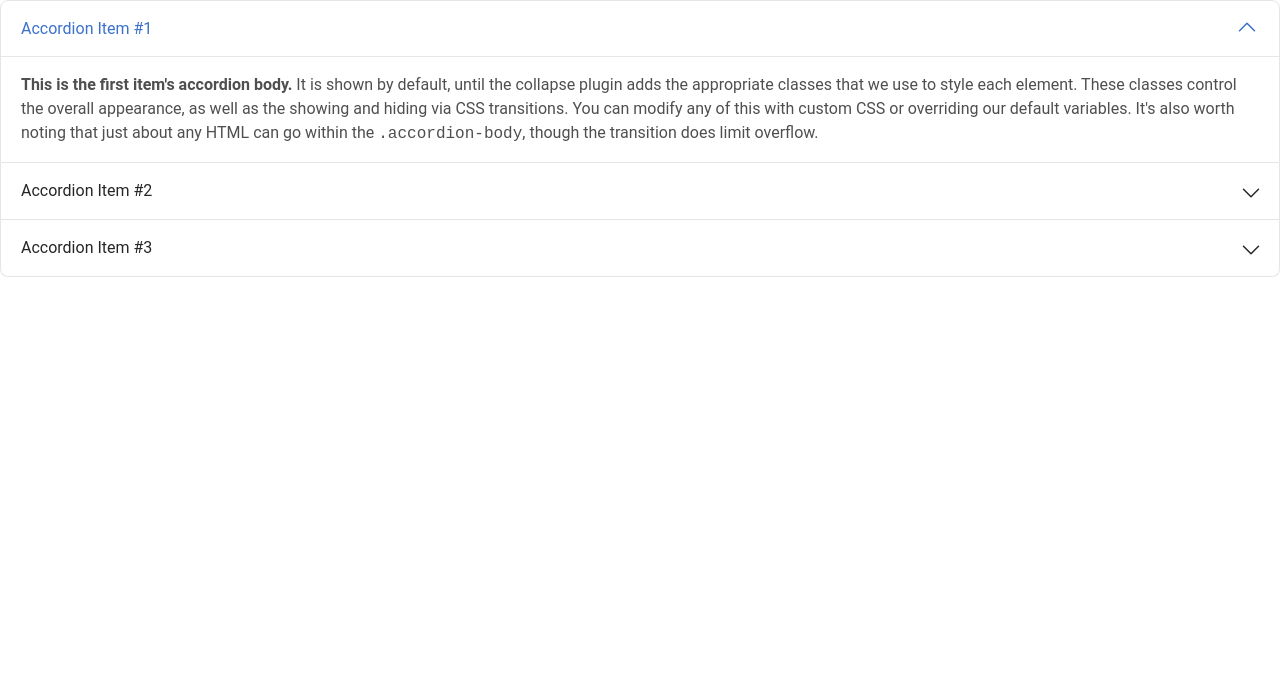
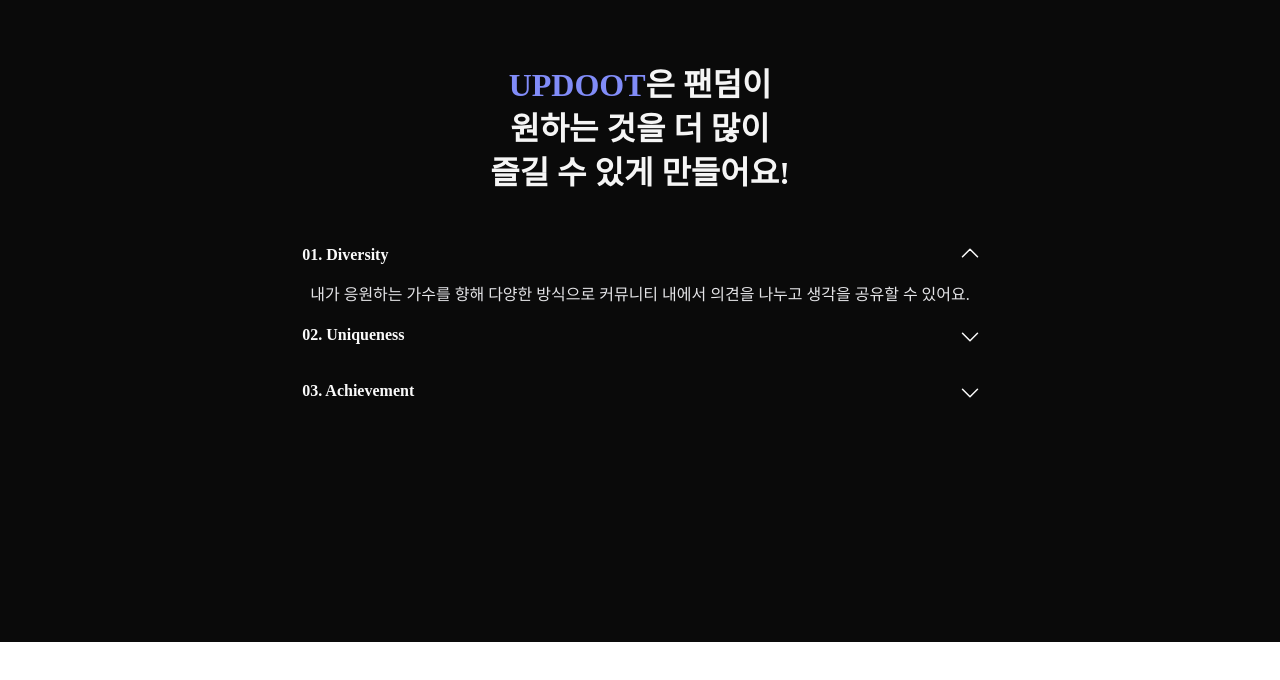
Before and after one commit to kanghyungmin/MVP, a Next.js app: page /component/arcordinan in a window 1280 px wide. Shown: the top 680 px of the page. Built offline with nearby package versions, Linux system fonts and the light colour scheme; what tw-elements would draw is missing.

Commit message:
add arcordian envets

```diff
--- a/pages/component/arcordinan.tsx
+++ b/pages/component/arcordinan.tsx
@@ -1,8 +1,10 @@
 "use client";
-import React, { useEffect } from "react";
+import React, { useEffect, useState } from "react";
 import { Collapse, initTE } from "tw-elements";
 
 function Arcodian() {
+  const [count, setCount] = useState(0);
+
   useEffect(() => {
     const init = async () => {
       const { Collapse, initTE } = await import("tw-elements");
@@ -13,24 +15,40 @@
 
   return (
     <div>
-      <div id="accordionExample">
-        <div className="rounded-t-lg border border-neutral-200 bg-white dark:border-neutral-600 dark:bg-neutral-800">
-          <h2 className="mb-0" id="headingOne">
+      <div className="w-full h-[642px] bg-neutral-950 px-4 pb-40 flex-col justify-center items-center gap-8 inline-flex">
+        <div className="self-stretch bg-neutral-950 text-center ">
+          <span className="bg-neutral-950 text-indigo-400 text-[32px] font-bold font-['Pretendard'] leading-[44px]">
+            UPDOOT
+          </span>
+          <span className="text-neutral-100 text-[32px] font-bold font-['Pretendard'] leading-[44px]">
+            은 팬덤이
+            <br />
+            원하는 것을 더 많이
+            <br />
+            즐길 수 있게 만들어요!
+          </span>
+        </div>
+        <div className="bg-neutral-950 min-w-[343px]" id="accordionExample">
+          <div className="bg-neutral-950">
+            <h2
+              className="mb-0 bg-neutral-950 text-2xl font-bold font-['Pretendard'] leading-loose"
+              id="headingOne"
+            >
               <button
-              className="group relative flex w-full items-center rounded-t-[15px] border-0 bg-white px-5 py-4 text-left text-base text-neutral-800 transition [overflow-anchor:none] hover:z-[2] focus:z-[3] focus:outline-none dark:bg-neutral-800 dark:text-white [&:not([data-te-collapse-collapsed])]:bg-white [&:not([data-te-collapse-collapsed])]:text-primary [&:not([data-te-collapse-collapsed])]:[box-shadow:inset_0_-1px_0_rgba(229,231,235)] dark:[&:not([data-te-collapse-collapsed])]:bg-neutral-800 dark:[&:not([data-te-collapse-collapsed])]:text-primary-400 dark:[&:not([data-te-collapse-collapsed])]:[box-shadow:inset_0_-1px_0_rgba(75,85,99)]"
+                className="group bg-neutral-950  relative flex text-neutral-50 w-full items-center rounded-t-[15px] border-0 px-7 py-4 text-left text-base text-white-800 transition"
                 type="button"
                 data-te-collapse-init
                 data-te-target="#collapseOne"
                 aria-expanded="true"
                 aria-controls="collapseOne"
               >
-              Accordion Item #1
-              <span className="ml-auto h-5 w-5 shrink-0 rotate-[-180deg] fill-[#336dec] transition-transform duration-200 ease-in-out group-[[data-te-collapse-collapsed]]:rotate-0 group-[[data-te-collapse-collapsed]]:fill-[#212529] motion-reduce:transition-none dark:fill-blue-300 dark:group-[[data-te-collapse-collapsed]]:fill-white">
+                01. Diversity
+                <span className="-mr-1 ml-auto h-5 w-5 shrink-0 rotate-[-180deg] fill-[#336dec] transition-transform duration-200 ease-in-out group-[[data-te-collapse-collapsed]]:mr-0 group-[[data-te-collapse-collapsed]]:rotate-0 group-[[data-te-collapse-collapsed]]:fill-[#212529] motion-reduce:transition-none dark:fill-blue-300 dark:group-[[data-te-collapse-collapsed]]:fill-white">
                   <svg
                     xmlns="http://www.w3.org/2000/svg"
                     fill="none"
                     viewBox="0 0 24 24"
-                  stroke-width="1.5"
+                    strokeWidth="1.5"
                     stroke="currentColor"
                     className="h-6 w-6"
                   >
@@ -51,22 +69,19 @@
               aria-labelledby="headingOne"
               data-te-parent="#accordionExample"
             >
-            <div className="px-5 py-4">
-              <strong>This is the first item's accordion body.</strong> It is
-              shown by default, until the collapse plugin adds the appropriate
-              classes that we use to style each element. These classes control
-              the overall appearance, as well as the showing and hiding via CSS
-              transitions. You can modify any of this with custom CSS or
-              overriding our default variables. It's also worth noting that just
-              about any HTML can go within the <code>.accordion-body</code>,
-              though the transition does limit overflow.
+              <div className="min-w-[279px] text-zinc-200 text-base px-9 font-normal font-['Pretendard'] leading-normal">
+                내가 응원하는 가수를 향해 다양한 방식으로 커뮤니티 내에서 의견을
+                나누고 생각을 공유할 수 있어요.
               </div>
             </div>
           </div>
-        <div className="border border-t-0 border-neutral-200 bg-white dark:border-neutral-600 dark:bg-neutral-800">
-          <h2 className="mb-0" id="headingTwo">
+          <div className="bg-neutral-950 min-w-[343px]">
+            <h2
+              className="mb-0 bg-neutral-950 text-2xl font-bold font-['Pretendard'] leading-loose"
+              id="headingTwo"
+            >
               <button
-              className="group relative flex w-full items-center rounded-none border-0 bg-white px-5 py-4 text-left text-base text-neutral-800 transition [overflow-anchor:none] hover:z-[2] focus:z-[3] focus:outline-none dark:bg-neutral-800 dark:text-white [&:not([data-te-collapse-collapsed])]:bg-white [&:not([data-te-collapse-collapsed])]:text-primary [&:not([data-te-collapse-collapsed])]:[box-shadow:inset_0_-1px_0_rgba(229,231,235)] dark:[&:not([data-te-collapse-collapsed])]:bg-neutral-800 dark:[&:not([data-te-collapse-collapsed])]:text-primary-400 dark:[&:not([data-te-collapse-collapsed])]:[box-shadow:inset_0_-1px_0_rgba(75,85,99)]"
+                className="group bg-neutral-950  relative flex text-neutral-50 w-full items-center rounded-t-[15px] border-0 px-7 py-4 text-left text-base text-white-800 transition"
                 type="button"
                 data-te-collapse-init
                 data-te-collapse-collapsed
@@ -74,13 +89,13 @@
                 aria-expanded="false"
                 aria-controls="collapseTwo"
               >
-              Accordion Item #2
+                02. Uniqueness
                 <span className="-mr-1 ml-auto h-5 w-5 shrink-0 rotate-[-180deg] fill-[#336dec] transition-transform duration-200 ease-in-out group-[[data-te-collapse-collapsed]]:mr-0 group-[[data-te-collapse-collapsed]]:rotate-0 group-[[data-te-collapse-collapsed]]:fill-[#212529] motion-reduce:transition-none dark:fill-blue-300 dark:group-[[data-te-collapse-collapsed]]:fill-white">
                   <svg
                     xmlns="http://www.w3.org/2000/svg"
                     fill="none"
                     viewBox="0 0 24 24"
-                  stroke-width="1.5"
+                    strokeWidth="1.5"
                     stroke="currentColor"
                     className="h-6 w-6"
                   >
@@ -100,22 +115,19 @@
               aria-labelledby="headingTwo"
               data-te-parent="#accordionExample"
             >
-            <div className="px-5 py-4">
-              <strong>This is the second item's accordion body.</strong> It is
-              hidden by default, until the collapse plugin adds the appropriate
-              classes that we use to style each element. These classes control
-              the overall appearance, as well as the showing and hiding via CSS
-              transitions. You can modify any of this with custom CSS or
-              overriding our default variables. It's also worth noting that just
-              about any HTML can go within the <code>.accordion-body</code>,
-              though the transition does limit overflow.
+              <div className="min-w-[279px] text-zinc-200 text-base px-9 font-normal font-['Pretendard'] leading-normal">
+                공연에 대한 단독 티켓팅, 단 하나뿐인 NFT, 그리고 투표 등
+                크리에이티브 오너십을 가질 수 있는 새로운 방안을 제시해요.
               </div>
             </div>
           </div>
-        <div className="rounded-b-lg border border-t-0 border-neutral-200 bg-white dark:border-neutral-600 dark:bg-neutral-800">
-          <h2 className="accordion-header mb-0" id="headingThree">
+          <div className="bg-neutral-950">
+            <h2
+              className="mb-0 bg-neutral-950 text-2xl font-bold font-['Pretendard'] leading-loose"
+              id="headingThree"
+            >
               <button
-              className="group relative flex w-full items-center border-0 bg-white px-5 py-4 text-left text-base text-neutral-800 transition [overflow-anchor:none] hover:z-[2] focus:z-[3] focus:outline-none dark:bg-neutral-800 dark:text-white [&:not([data-te-collapse-collapsed])]:bg-white [&:not([data-te-collapse-collapsed])]:text-primary [&:not([data-te-collapse-collapsed])]:[box-shadow:inset_0_-1px_0_rgba(229,231,235)] dark:[&:not([data-te-collapse-collapsed])]:bg-neutral-800 dark:[&:not([data-te-collapse-collapsed])]:text-primary-400 dark:[&:not([data-te-collapse-collapsed])]:[box-shadow:inset_0_-1px_0_rgba(75,85,99)] [&[data-te-collapse-collapsed]]:rounded-b-[15px] [&[data-te-collapse-collapsed]]:transition-none"
+                className="group bg-neutral-950  relative flex text-neutral-50 w-full items-center rounded-t-[15px] border-0 px-7 py-4 text-left text-base text-white-800 transition"
                 type="button"
                 data-te-collapse-init
                 data-te-collapse-collapsed
@@ -123,13 +135,13 @@
                 aria-expanded="false"
                 aria-controls="collapseThree"
               >
-              Accordion Item #3
+                03. Achievement
                 <span className="-mr-1 ml-auto h-5 w-5 shrink-0 rotate-[-180deg] fill-[#336dec] transition-transform duration-200 ease-in-out group-[[data-te-collapse-collapsed]]:mr-0 group-[[data-te-collapse-collapsed]]:rotate-0 group-[[data-te-collapse-collapsed]]:fill-[#212529] motion-reduce:transition-none dark:fill-blue-300 dark:group-[[data-te-collapse-collapsed]]:fill-white">
                   <svg
                     xmlns="http://www.w3.org/2000/svg"
                     fill="none"
                     viewBox="0 0 24 24"
-                  stroke-width="1.5"
+                    strokeWidth="1.5"
                     stroke="currentColor"
                     className="h-6 w-6"
                   >
@@ -149,15 +161,10 @@
               aria-labelledby="headingThree"
               data-te-parent="#accordionExample"
             >
-            <div className="px-5 py-4">
-              <strong>This is the third item's accordion body.</strong> It is
-              hidden by default, until the collapse plugin adds the appropriate
-              classes that we use to style each element. These classes control
-              the overall appearance, as well as the showing and hiding via CSS
-              transitions. You can modify any of this with custom CSS or
-              overriding our default variables. It's also worth noting that just
-              about any HTML can go within the <code>.accordion-body</code>,
-              though the transition does limit overflow.
+              <div className="min-w-[279px] text-zinc-200 text-base px-9 font-normal font-['Pretendard'] leading-normal">
+                수동적으로 소비하는 팬 문화가 아닌, 스스로 만들어 가는 새로운 팬
+                문화 확산에 참여할 수 있어요.
+              </div>
             </div>
           </div>
         </div>
```
Also changed, not shown: pages/index.tsx (+7 -64 lines). Lines whose indentation alone changed are shown as unchanged.
